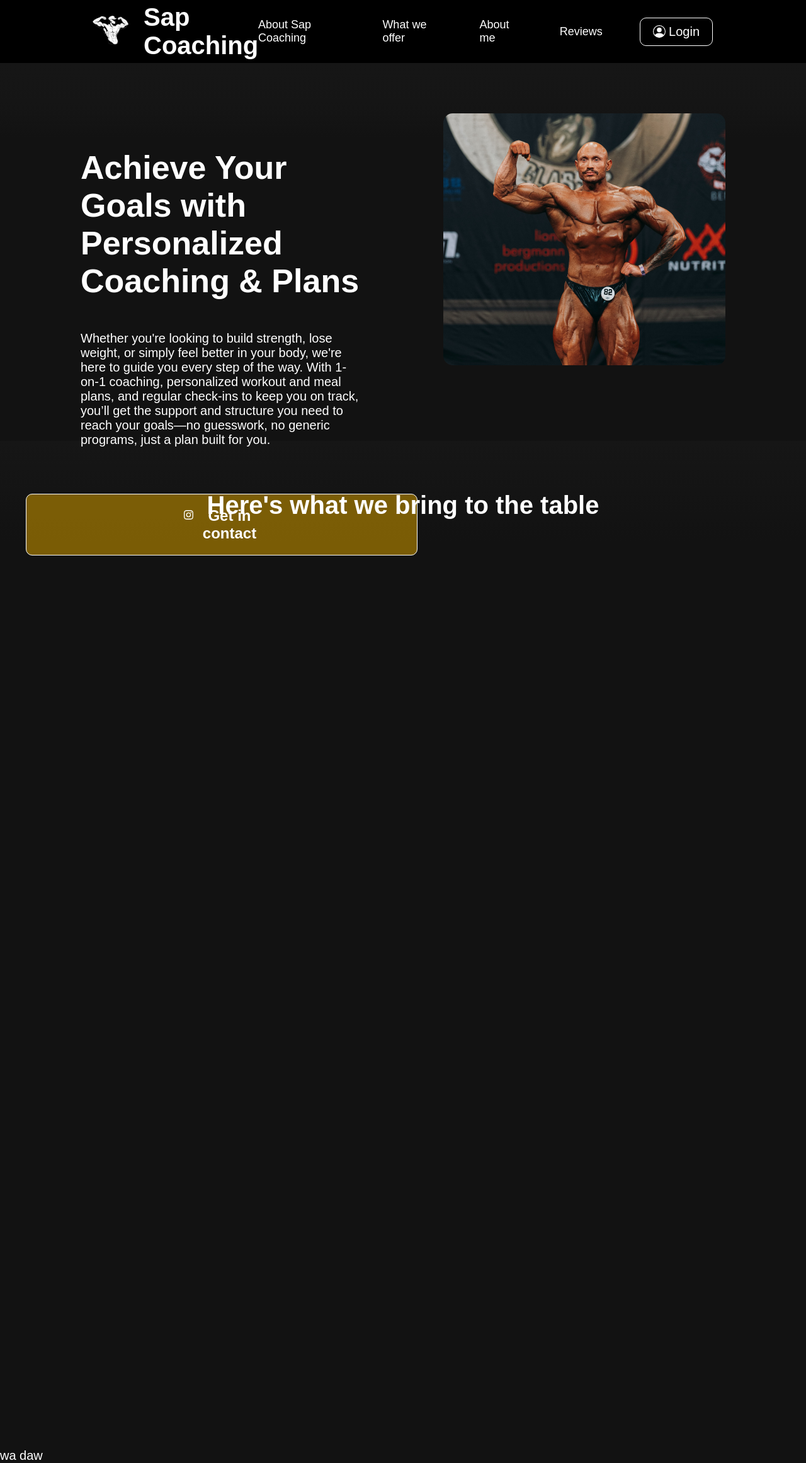
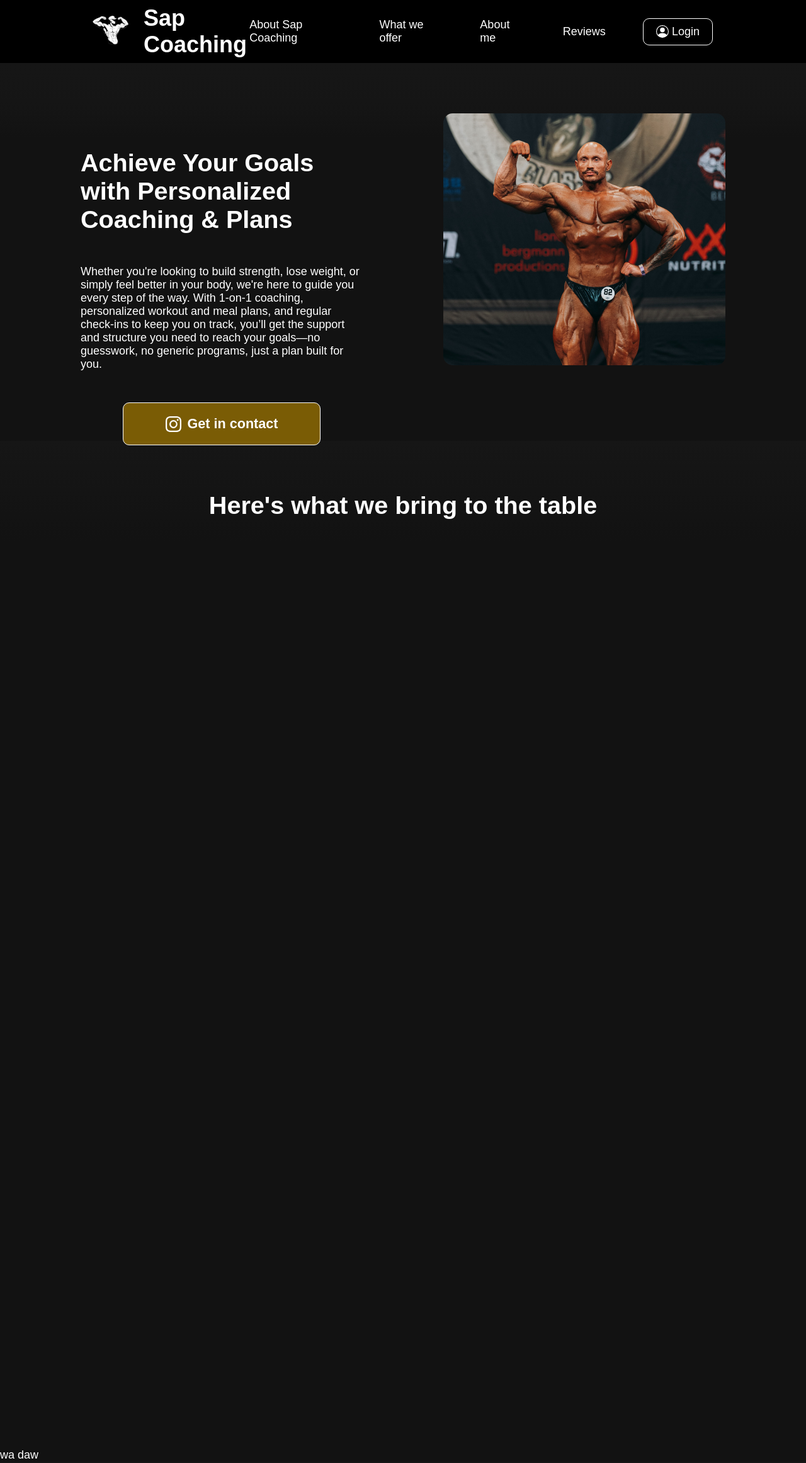
Before and after one commit to HenkJP-Dev/SapCoachingApp, a PHP site: page / in a window 1280 px wide. Shown: the whole page at 63% size. Run offline with PHP 8.4, Linux system fonts and the light colour scheme.

Commit message:
Using rem units now

```diff
--- a/css/main.css
+++ b/css/main.css
@@ -4,6 +4,7 @@
     --secondarytext: #B0B0B0;
     --border: #444444;
     --accent: #888888;
+    --buttons: #a77d00;
 }
 
 * {
@@ -12,7 +13,7 @@
     padding: 0;
     box-sizing: border-box;
     color: #ffffff;
-    font-size: 20px;
+    font-size: 18px;
     scroll-behavior: smooth;
 }
 
@@ -48,7 +49,7 @@ header {
 }
 
 h1 {
-    font-size: 40px;
+    font-size: 2rem;
 }
 
 .header {
@@ -84,7 +85,7 @@ h1 {
 }
 
 .simplenav {
-    font-size: 18px;
+    font-size: 1rem;
     transition: all 0.1s ease-in-out;
     padding: 8px;
 }
@@ -140,13 +141,14 @@ main {
 }
 
 .section_info a {
-    font-size: 24px;
+    font-size: 1.2rem;
     margin-top: 3vh;
     align-self: center;
-    text-align: center;
     background-color: #000000;
     border: #ffffff 1px solid;
-    padding: 20px 250px;
+    width: 70%;
+    padding: 20px;
+    margin: auto;
     border-radius: 10px;
     text-decoration: none;
     transition: all ease-in-out;
@@ -158,7 +160,8 @@ main {
     gap: 10px;
     background: rgb(167, 125, 0, 0.7);
     font-weight: bold;
-
+    justify-content: center;
+    align-items: center;
 }
 
 .section_info a:hover {
@@ -166,7 +169,11 @@ main {
 }
 
 .section_info h2 {
-    font-size: 52px;
+    font-size: 3rem;
+}
+
+.section_info p {
+    font-size: 1.2rem;
 }
 
 .section_img {
@@ -192,10 +199,23 @@ main {
 }
 
 .offers h2 {
-    font-size: 40px;
+    font-size: 2.2rem;
     text-align: center;
 }
 
 footer {
     padding-top: 100vh;
 }
+
+
+
+@media (width <=1920px) {
+    .section_info h2 {
+        font-size: 2.2rem;
+    }
+
+    .section_info p {
+        font-size: 1rem;
+    }
+
+}
```
